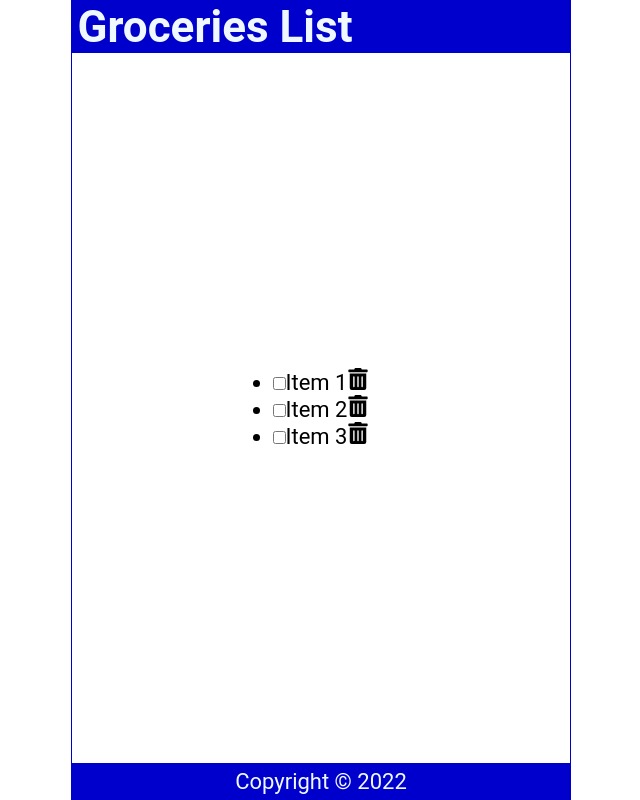
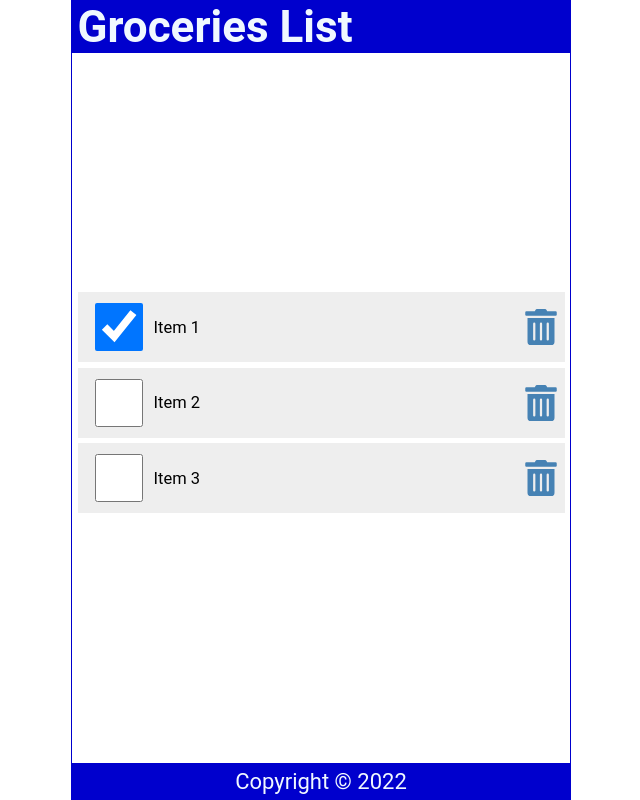
Before and after one commit to programer1983/Grocery-List, a React (Create React App) app: page / in a window 1280 px wide. Shown: the whole page, without its empty margins (319-959 px from the left). Built offline with nearby package versions, Linux system fonts and the light colour scheme.

Commit message:
css styles for  list - item;

```diff
--- a/src/Content.js
+++ b/src/Content.js
@@ -5,7 +5,7 @@
   const [items, setItems] = useState([
     {
       id: 1,
-      checked: false,
+      checked: true,
       item: 'Item 1'
     },
     {
--- a/src/index.css
+++ b/src/index.css
@@ -58,3 +58,63 @@
   display: grid;
   place-content: center;
 }
+
+ul {
+  width: 100%;
+  list-style: none;
+  padding: 0 0.25rem 0.25rem;
+}
+
+ul li::before {
+  content: "\2008";
+}
+
+
+.item {
+  display: flex;
+  justify-content: flex-start;
+  align-items: center;
+  padding: 0.5rem 0 0.5rem 0.5rem;
+  margin: 0.25rem 0;
+  background-color: #eee;
+}
+
+.item:first-child {
+  margin: 0;
+}
+
+.item input:focus + label {
+  text-decoration: underline;
+}
+
+.item input {
+  text-align: center;
+  width: 2.5rem;
+  width: 48px;
+  min-width: 48px;
+  height: 2.5rem;
+  height: 48px;
+  min-height: 48px;
+  cursor: pointer;
+  margin-right: 0.5rem;
+}
+
+.item label {
+  font-size: 0.75rem;
+  flex-grow: 1;
+}
+
+.item svg {
+  width: 48px;
+  min-width: 48px;
+  height: 36px;
+  font-size: 1rem;
+  color: steelblue;
+  cursor: pointer;
+}
+
+.item svg:focus,
+.item svg:hover {
+  color: red;
+  outline: none;
+}
```
